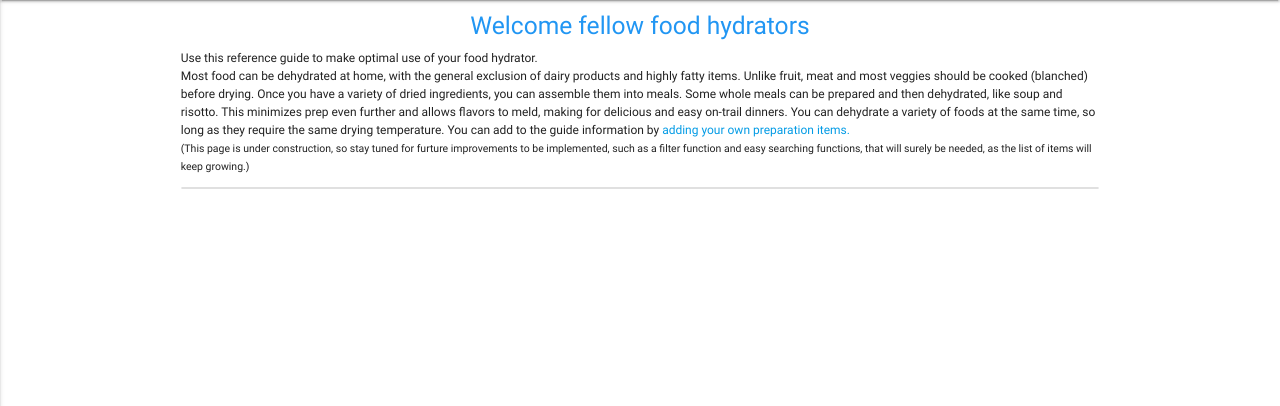
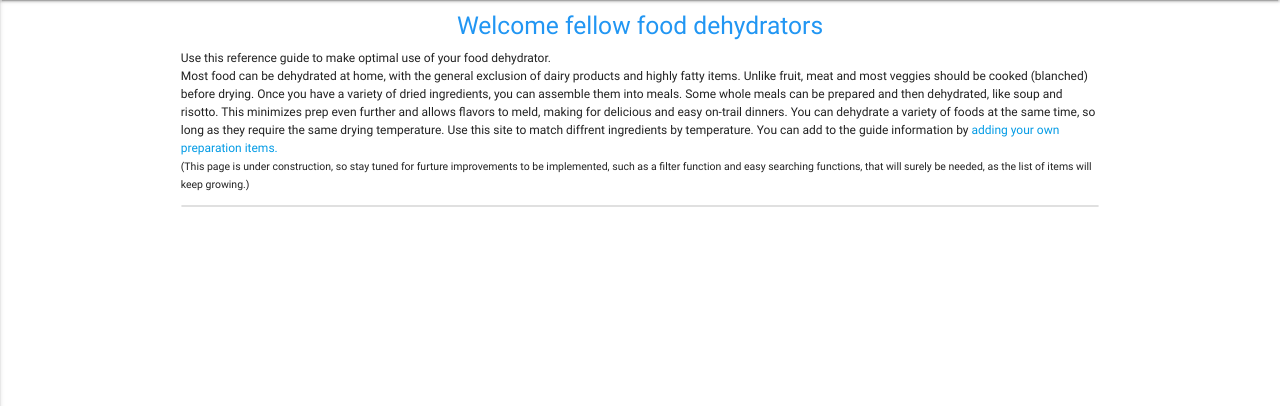
Before and after one commit to Rhyl1/Dehydratation-guide, a Flask app: page / in a window 1280 px wide. Shown: the part 64-470 px from the top of the page. Run offline with Flask 2, Linux system fonts and the light colour scheme; data that the repository does not hold is empty; some libraries are stand-ins or nearby versions.

Commit message:
Corrected spelling

```diff
--- a/templates/base.html
+++ b/templates/base.html
@@ -7,7 +7,7 @@
     <link href="https://fonts.googleapis.com/icon?family=Material+Icons" rel="stylesheet">
     <link rel="stylesheet"  href="https://cdnjs.cloudflare.com/ajax/libs/materialize/0.100.2/css/materialize.min.css">
     <link rel="stylesheet" href="{{url_for('static', filename='css/style.css')}}" type="text/css"/>
-    <title>Dehydratation Guide</title>
+    <title>Food Dehydration Guide</title>
     <link rel="shortcut icon" href="{{url_for('static', filename='img/dry_time.png')}}" type="image/x-icon">
 </head>
 <body>
--- a/templates/items2.html
+++ b/templates/items2.html
@@ -3,12 +3,12 @@
 
 <div class="row col s12 side_nfo">
     <p>
-        <h5>Welcome fellow food hydrators</h5>
-        Use this reference guide to make optimal use of your food hydrator.<br>
+        <h5>Welcome fellow food dehydrators</h5>
+        Use this reference guide to make optimal use of your food dehydrator.<br>
         Most food can be dehydrated at home, with the general exclusion of dairy products and highly fatty items.
         Unlike fruit, meat and most veggies should be cooked (blanched) before drying.
         Once you have a variety of dried ingredients, you can assemble them into meals. Some whole meals can be prepared and then dehydrated, like soup and risotto. This minimizes prep even further and allows flavors to meld, making for delicious and easy on-trail dinners.
-        You can dehydrate a variety of foods at the same time, so long as they require the same drying temperature.
+        You can dehydrate a variety of foods at the same time, so long as they require the same drying temperature. Use this site to match diffrent ingredients by temperature.
         You can add to the guide information by <a href="{{url_for('add_items')}}">adding your own preparation items.</a> <br>
         <span class="subtext">(This page is under construction, so stay tuned for furture improvements to
         be implemented, such as a filter function and easy searching functions, that will surely be needed, as the list of items will keep growing.)</span>
```
Also changed, not shown: README.md.
